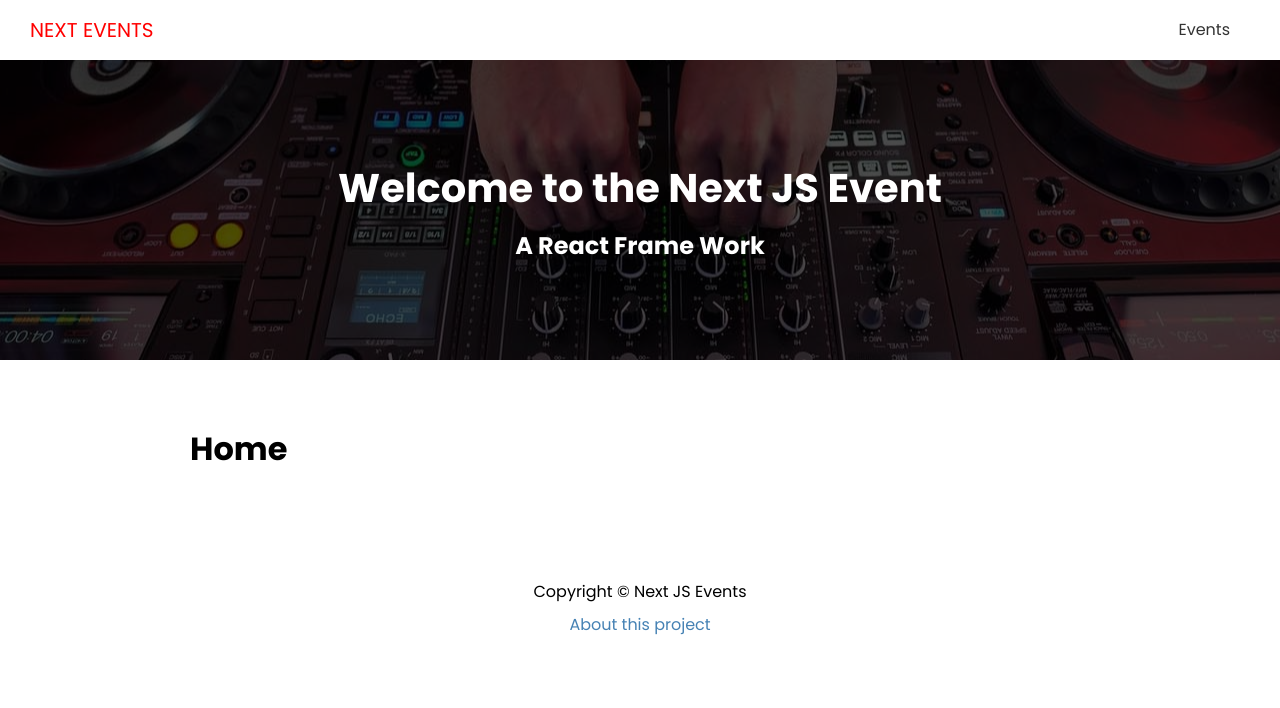
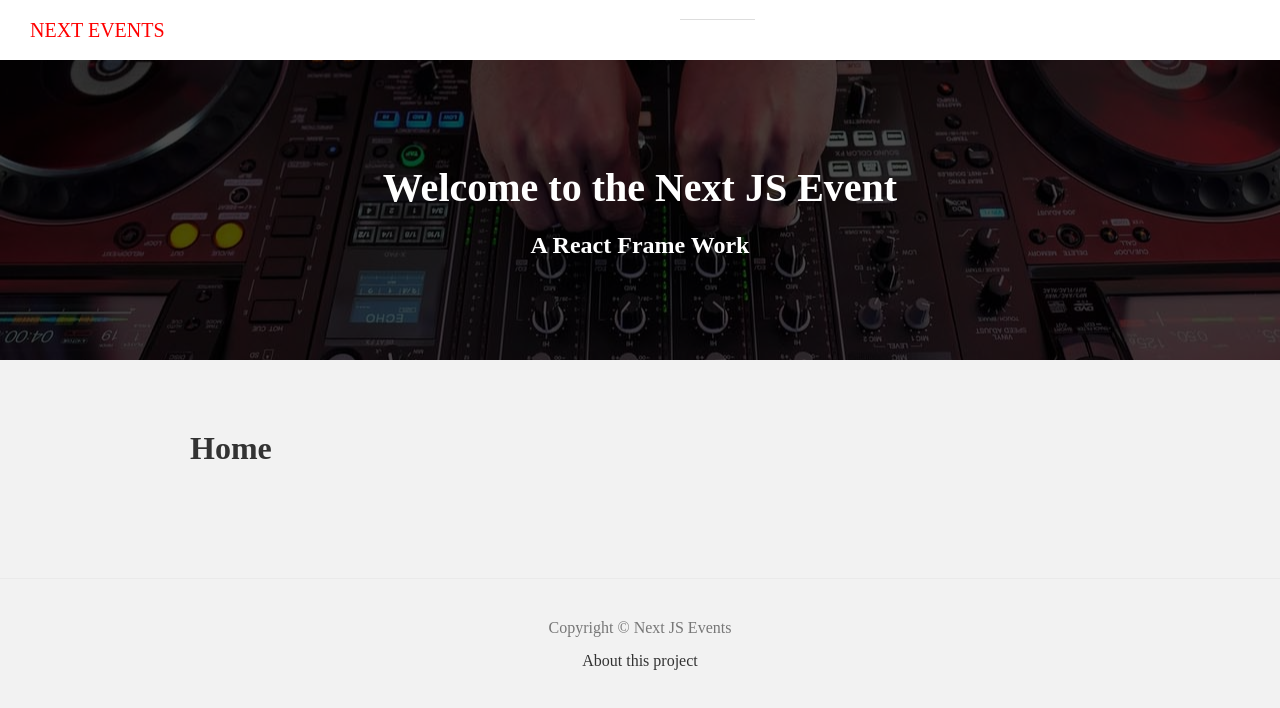
Before and after one commit to Azzzizzz/next-js-practice, a Next.js app in the folder next-practice/: page / in a window 1280 px wide. Shown: the top 708 px of the page. Built offline with nearby package versions, Linux system fonts and the light colour scheme.

Commit message:
Net ninja practice(components,layout, css modules)

```diff
--- a/next-practice/pages/_app.js
+++ b/next-practice/pages/_app.js
@@ -1,7 +1,7 @@
-import '@/styles/globals.css'
+import "@/styles/globals.css";
 
 function MyApp({ Component, pageProps }) {
-  return <Component {...pageProps} />
+  return <Component {...pageProps} />;
 }
 
-export default MyApp
+export default MyApp;
--- a/next-practice/styles/globals.css
+++ b/next-practice/styles/globals.css
@@ -64,3 +64,42 @@ h1 {
 .btn-icon svg {
   margin-right: 5px;
 }
+
+/* ! net Ninja */
+@import url("https://fonts.googleapis.com/css2?family=Nunito:wght@300;400;600;700&display=swap");
+
+body {
+  background: #f2f2f2;
+  color: #333;
+  font-family: "Nunito";
+}
+a {
+  color: #333;
+  text-decoration: none;
+}
+.content {
+  max-width: 960px;
+  margin: 0 auto;
+}
+nav {
+  margin: 10px auto 80px;
+  padding: 10px 0;
+  display: flex;
+  justify-content: flex-end;
+  align-items: flex-end;
+  border-bottom: 1px solid #ddd;
+}
+nav a {
+  margin-left: 12px;
+}
+nav .logo {
+  margin-right: auto;
+}
+footer {
+  display: block;
+  text-align: center;
+  padding: 30px 0;
+  margin-top: 60px;
+  color: #777;
+  border-top: 1px solid #eaeaea;
+}
```
Also changed, not shown: next-practice/components/Layout2.js (added, +14 -0 lines), next-practice/components/Navbar.js (added, +19 -0 lines), next-practice/pages/events/index.js (+8 -9 lines), next-practice/pages/practice/about.js (added, +11 -0 lines), next-practice/pages/practice/index.js (added, +17 -0 lines), next-practice/pages/practice/ninjaListing.js (added, +13 -0 lines), next-practice/styles/Home.module.css (added, +18 -0 lines), 1 other file (tests, documents, lock files or other folders).
